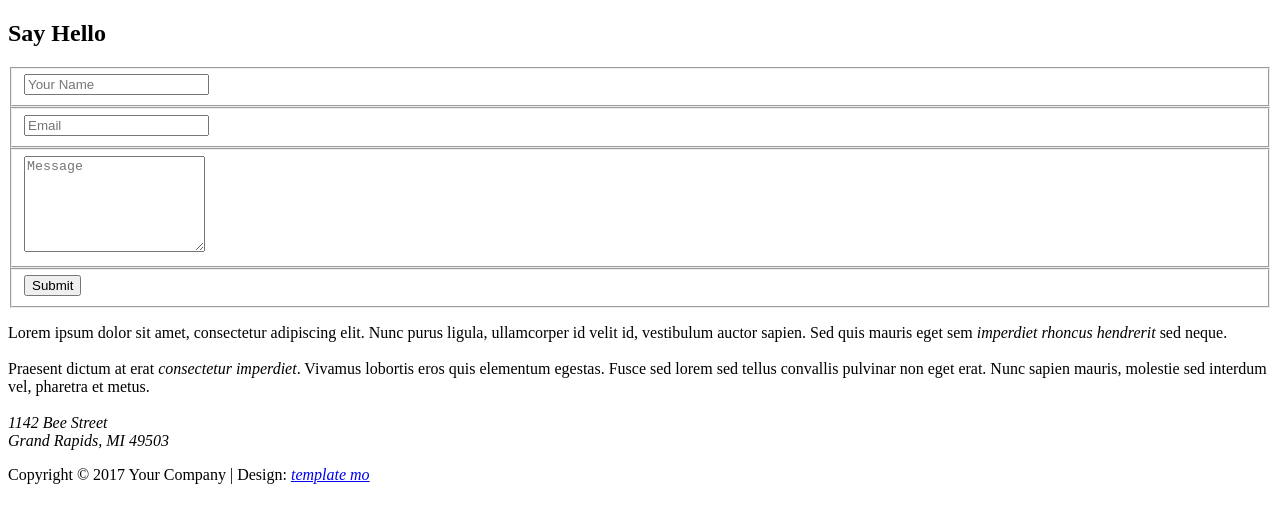
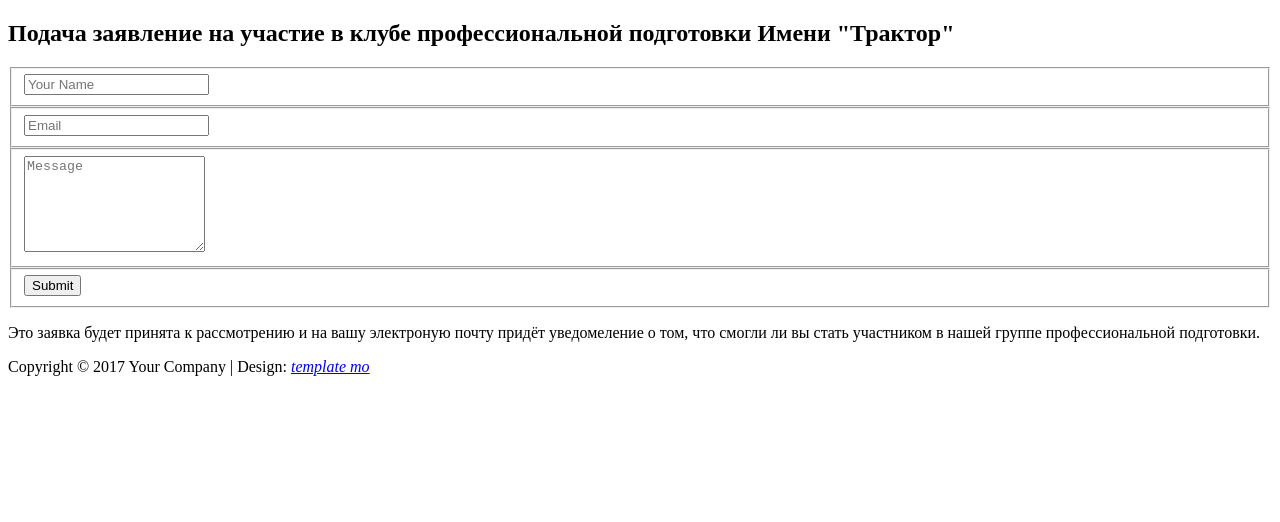
Before and after one commit to TraktorForever/TraktorChelyabinsk.github.io, a plain HTML site: page index.html in a window 1280 px wide. Drawn offline with nearby package versions, Linux system fonts and the light colour scheme; some packages are replaced by stand-ins of ours; a script that the page names is missing.

Commit message:
Update index.html

```diff
--- a/index.html
+++ b/index.html
@@ -18,7 +18,7 @@
                       <div class="col-md-6">
                         <div class="contact-form">
                           <div class="heading">
-                            <h2>Say Hello</h2>
+                            <h2>Подача заявление на участие в клубе профессиональной подготовки Имени "Трактор"</h2>
                           </div>
                           <form id="contact" action="" method="post">
                             <fieldset>
@@ -38,7 +38,7 @@
                       </div>
                       <div class="col-md-6">
                         <div class="more-info">
-                          <p>Lorem ipsum dolor sit amet, consectetur adipiscing elit. Nunc purus ligula, ullamcorper id velit id, vestibulum auctor sapien. Sed quis mauris eget sem <em>imperdiet rhoncus hendrerit</em> sed neque.<br><br>Praesent dictum at erat <em>consectetur imperdiet</em>. Vivamus lobortis eros quis elementum egestas. Fusce sed lorem sed tellus convallis pulvinar non eget erat. Nunc sapien mauris, molestie sed interdum vel, pharetra et metus.<br><br><em>1142 Bee Street<br>Grand Rapids, MI 49503</em></p>
+                          <p>Это заявка будет принята к рассмотрению и на вашу электроную почту придёт уведомеление о том, что смогли ли вы стать участником в нашей группе профессиональной подготовки.</p>
                         </div>
                       </div>
                     </div>
```
